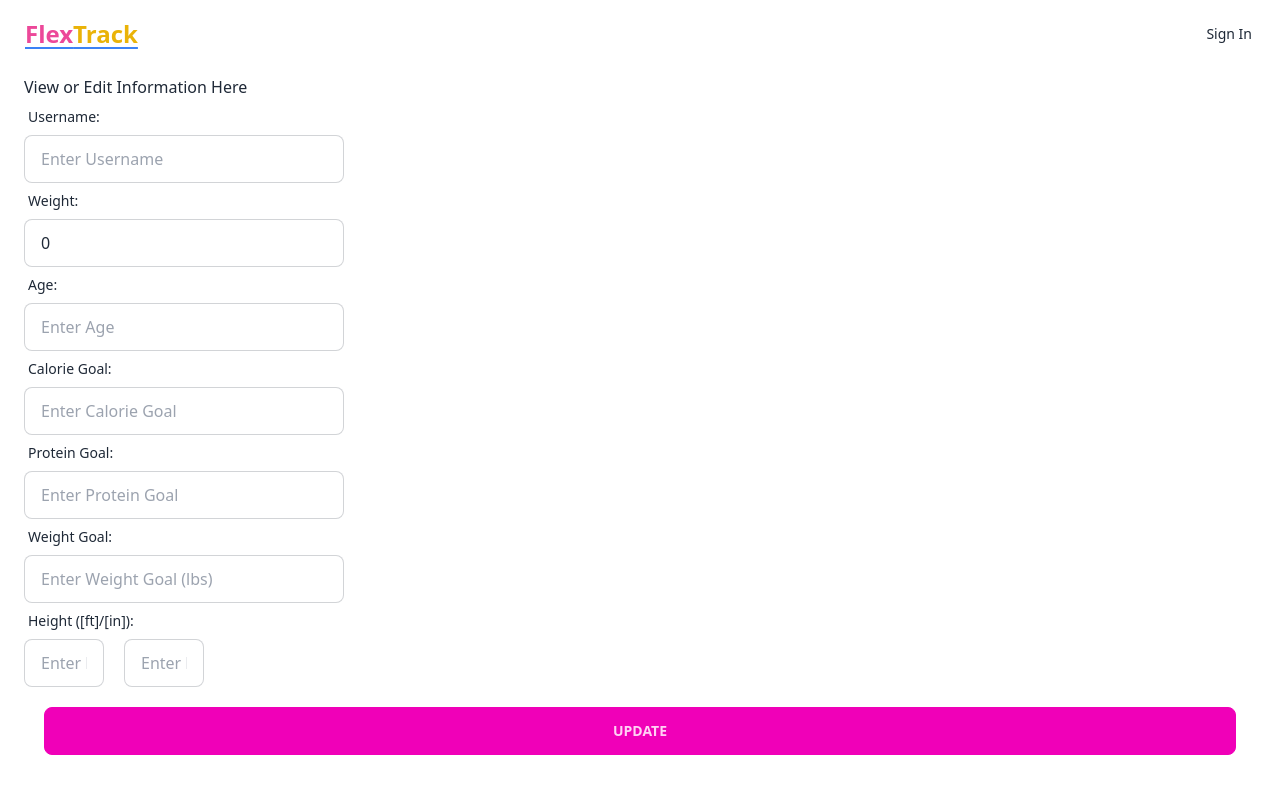
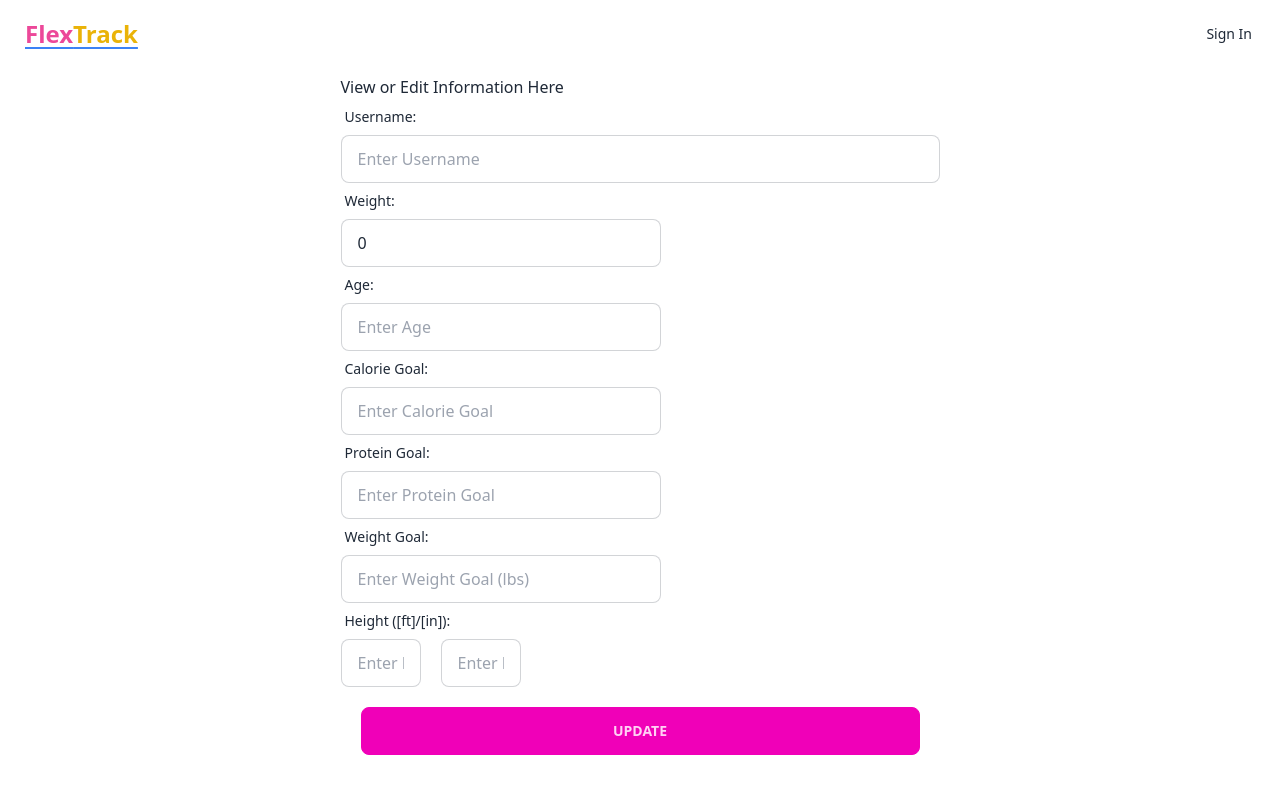
Before and after one commit to seanmckee/FlexTrack, a React (Vite) app in the folder client/: page /profile in a window 1280 px wide. Shown: the top 794 px of the page. Built offline with nearby package versions, Linux system fonts and the light colour scheme; no server answers.

Commit message:
show workout form if no workouts created

```diff
--- a/client/src/pages/Profile/Profile.tsx
+++ b/client/src/pages/Profile/Profile.tsx
@@ -99,8 +99,8 @@ const Profile = () => {
   }, [height]);
 
   return (
-    <div className="pt-[75px] p-6">
-      <form onSubmit={onSubmit} className="form-control">
+    <div className="pt-[75px] p-6 flex flex-col items-center">
+      <form onSubmit={onSubmit} className="form-control min-w-[599px]">
         <h1>View or Edit Information Here</h1>
         <div className="">
           <div className="flex flex-col">
@@ -110,7 +110,7 @@ const Profile = () => {
             <input
               type="text"
               placeholder={"Enter Username"}
-              className="input input-bordered w-full max-w-xs"
+              className="input input-bordered w-full"
               value={user?.username}
               onChange={(e) => setUser({ ...user, username: e.target.value })}
               readOnly
--- a/client/src/pages/Workouts/Workouts.tsx
+++ b/client/src/pages/Workouts/Workouts.tsx
@@ -159,6 +159,12 @@ const Workouts = () => {
     fetchWorkouts();
   }, [triggerEffect, saveWorkout]);
 
+  useEffect(() => {
+    if (workouts.length < 1) {
+      setShowForm(true);
+    }
+  }, []);
+
   const sensors = useSensors(
     useSensor(KeyboardSensor),
     useSensor(TouchSensor),
```
